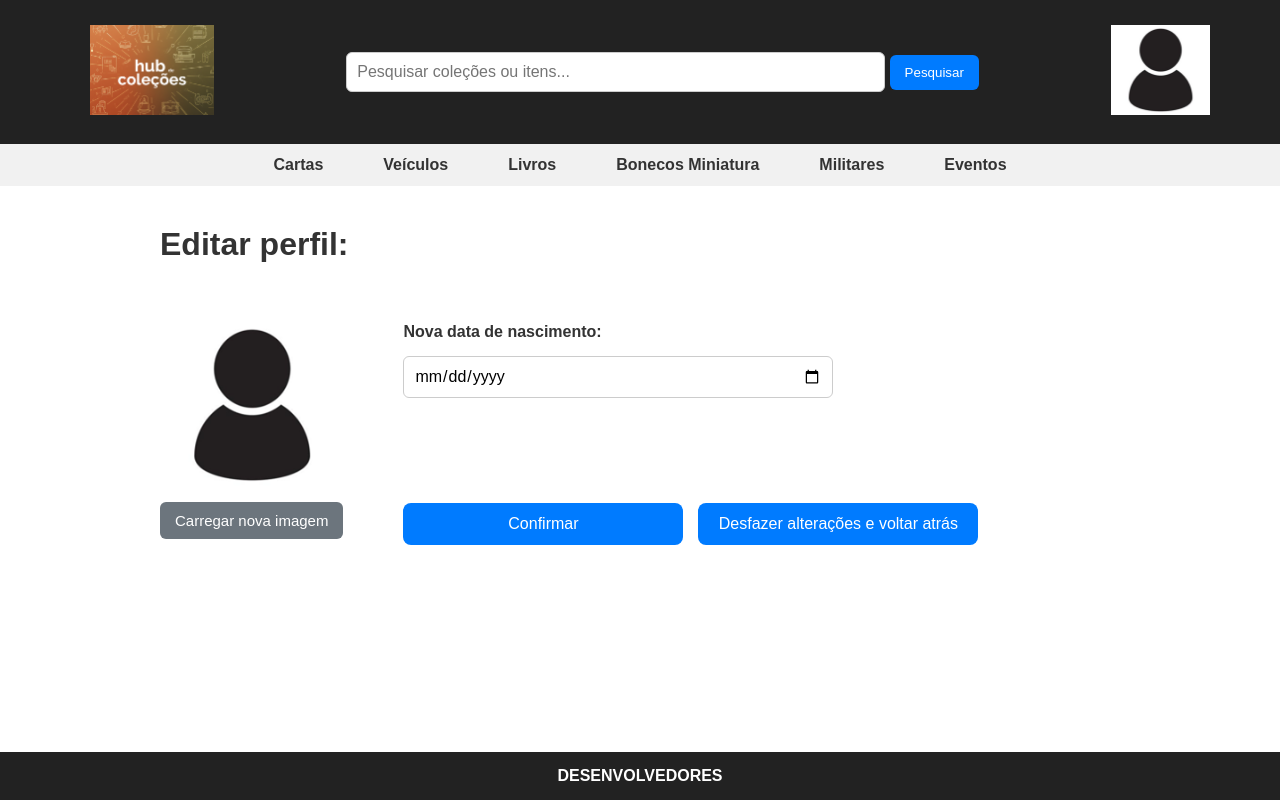
After one commit to diogo-tavares/EIS_2526-G2_MEEC, a PHP site: page /editar_perfil.html in a window 1280 px wide. The commit adds this page. Run offline with PHP 8.4, Linux system fonts and the light colour scheme.

Commit message:
adicionada página de edição de perfil

```diff
--- a/Teamwork/public_html/css/style.css
+++ b/Teamwork/public_html/css/style.css
@@ -330,3 +330,98 @@ input {
     margin-bottom: 8px;
     font-size: 16px;
 }
+
+/* ------------------- */
+/* Página Editar Perfil */
+.edit-profile-content {
+    max-width: 1000px;
+    margin: 40px auto 80px auto;
+    padding: 0 20px;
+}
+
+.edit-profile-content h1 {
+    margin-bottom: 60px; /* espaço maior entre título e conteúdo */
+    color: #333;
+}
+
+/* Container principal: imagem à esquerda, formulário à direita */
+.edit-profile-container {
+    display: flex;
+    align-items: flex-start;
+    gap: 60px; /* distância lateral entre imagem e formulário */
+    flex-wrap: wrap;
+}
+
+/* Imagem do perfil e botão "Carregar nova imagem" */
+.edit-profile-img {
+    display: flex;
+    flex-direction: column;
+    align-items: center;
+    gap: 15px;
+}
+
+.edit-profile-img img {
+    border-radius: 10px;
+    object-fit: cover;
+}
+
+.edit-profile-img .btn-secondary {
+    background-color: #6c757d; /* cinza */
+    color: white;
+    border: none;
+    border-radius: 6px;
+    font-size: 15px;
+    cursor: pointer;
+    padding: 10px 15px;
+}
+
+.edit-profile-img .btn-secondary:hover {
+    background-color: #565e64;
+}
+
+/* Formulário de edição */
+.edit-profile-form {
+    flex: 1;
+    display: flex;
+    flex-direction: column;
+    gap: 15px;
+}
+
+.edit-profile-form label {
+    font-weight: bold;
+    color: #333;
+}
+
+.edit-profile-form input[type="date"] {
+    padding: 10px;
+    font-size: 16px;
+    border: 1px solid #ccc;
+    border-radius: 6px;
+    width: 60%;
+}
+
+/* Botões "Confirmar" e "Desfazer alterações" lado a lado */
+.edit-profile-buttons {
+    display: flex;
+    flex-direction: row;
+    gap: 15px;
+    margin-top: 80px; /* distância do formulário */
+}
+
+.edit-profile-buttons .btn-primary,
+.edit-profile-buttons .btn-secondary {
+    background-color: #007bff;
+    color: white;
+    border: none;
+    border-radius: 8px;
+    font-size: 16px;
+    cursor: pointer;
+    padding: 12px 20px;
+    width: 280px; /* largura igual */
+    /* sem height forçada, sem display:flex interno */
+}
+
+.edit-profile-buttons .btn-primary:hover,
+.edit-profile-buttons .btn-secondary:hover {
+    background-color: #0056b3;
+}
--- /dev/null
+++ b/Teamwork/public_html/editar_perfil.html
@@ -0,0 +1,80 @@
+<!DOCTYPE html>
+<html lang="pt">
+<head>
+    <meta charset="UTF-8">
+    <meta name="viewport" content="width=device-width, initial-scale=1.0">
+    <title>Hub de Coleções</title>
+    <link rel="stylesheet" href="css/style.css">
+</head>
+<body>
+
+    <!-- Barra superior -->
+    <header class="top-bar-home">
+        <div class="logo">
+            <a href="homepage.html">
+                <img src="images/logo.png" alt="Logo do Sistema">
+            </a>
+        </div>
+
+        <div class="search-bar">
+            <input type="text" placeholder="Pesquisar coleções ou itens...">
+            <button>Pesquisar</button>
+        </div>
+
+        <div class="user-icon">
+            <a href="perfil.html">
+                <img src="images/profile.png" alt="Perfil do Utilizador">
+            </a>
+        </div>
+    </header>
+
+    <!-- Barra de categorias -->
+    <nav class="category-bar">
+        <a href="#">Cartas</a>
+        <a href="#">Veículos</a>
+        <a href="#">Livros</a>
+        <a href="#">Bonecos Miniatura</a>
+        <a href="#">Militares</a>
+        <a href="#">Eventos</a>
+    </nav>
+
+    <!-- Conteúdo principal -->
+    <main class="edit-profile-content">
+        <h1>Editar perfil:</h1>
+
+        <section class="edit-profile-container">
+            <!-- Imagem do perfil -->
+            <div class="edit-profile-img">
+                <img src="images/profile.png" alt="Foto de Perfil" width="180">
+
+                <!-- Input escondido -->
+                <input type="file" id="profile-upload" accept="image/*" style="display: none;">
+
+                <!-- Botão que dispara o input -->
+                <button class="btn-secondary" id="upload-btn">Carregar nova imagem</button>
+            </div>
+
+
+            <!-- Campos de edição -->
+            <div class="edit-profile-form">
+                <label for="birthdate"><strong>Nova data de nascimento:</strong></label>
+                <input type="date" id="birthdate" name="birthdate">
+
+                <div class="edit-profile-buttons">
+                    <button class="btn-primary" id="confirm-btn">Confirmar</button>
+                    <button class="btn-primary" id="cancel-btn">Desfazer alterações e voltar atrás</button>
+                </div>
+            </div>
+        </section>
+    </main>
+
+    <!-- Barra inferior -->
+    <footer class="bottom-bar">
+        <a href="desenvolvedores.html">DESENVOLVEDORES</a>
+    </footer>
+
+    <script src="js/profile_update.js"></script>
+
+
+</body>
+</html>
--- /dev/null
+++ b/Teamwork/public_html/js/profile_update.js
@@ -0,0 +1,62 @@
+document.addEventListener("DOMContentLoaded", function () {
+    // Elementos do DOM
+    const fileInput = document.getElementById("profile-upload");
+    const uploadBtn = document.getElementById("upload-btn");
+    const birthdateInput = document.getElementById("birthdate");
+    const confirmBtn = document.getElementById("confirm-btn");
+    const cancelBtn = document.getElementById("cancel-btn");
+    const profileImg = document.querySelector(".edit-profile-img img");
+
+    // Guardar estado inicial
+    const initialBirthdate = birthdateInput.value;
+    const initialImgSrc = profileImg.src;
+
+    // Função para abrir seletor de arquivos
+    if (uploadBtn && fileInput) {
+        uploadBtn.addEventListener("click", function () {
+            fileInput.click();
+        });
+
+        fileInput.addEventListener("change", function () {
+            if (fileInput.files && fileInput.files[0]) {
+                const reader = new FileReader();
+                reader.onload = function (e) {
+                    profileImg.src = e.target.result;
+                };
+                reader.readAsDataURL(fileInput.files[0]);
+            }
+        });
+    }
+
+    // Confirmar alterações
+    if (confirmBtn) {
+        confirmBtn.addEventListener("click", function (e) {
+            e.preventDefault();
+
+            const birthdateChanged = birthdateInput.value !== initialBirthdate;
+            const imgChanged = profileImg.src !== initialImgSrc;
+
+            if (birthdateChanged || imgChanged) {
+                // Guardar alterações no localStorage
+                if (birthdateChanged) {
+                    localStorage.setItem("userBirthdate", birthdateInput.value);
+                }
+                if (imgChanged) {
+                    localStorage.setItem("userProfileImg", profileImg.src);
+                }
+
+                // Redireciona para perfil.html
+                window.location.href = "perfil.html";
+            } else {
+                alert("Nenhuma alteração foi feita!");
+            }
+        });
+    }
+
+    // Desfazer alterações
+    if (cancelBtn) {
+        cancelBtn.addEventListener("click", function () {
+            window.location.href = "perfil.html";
+        });
+    }
+});
```
Also changed, not shown: Teamwork/public_html/homepage.html (+8 -8 lines), Teamwork/public_html/js/profile.js (added, +32 -0 lines), Teamwork/public_html/mudar_mail.html (added, +15 -0 lines), Teamwork/public_html/mudar_pass.html (added, +15 -0 lines), Teamwork/public_html/perfil.html (+5 -4 lines), Teamwork/public_html/images/458italia.png (added), Teamwork/public_html/images/amg_f1_w13.jpg (added), Teamwork/public_html/images/amg_gt-r.png (added), Teamwork/public_html/images/amg_gt3.png (added), Teamwork/public_html/images/f40.jpeg (added), Teamwork/public_html/images/f50.png (added).
